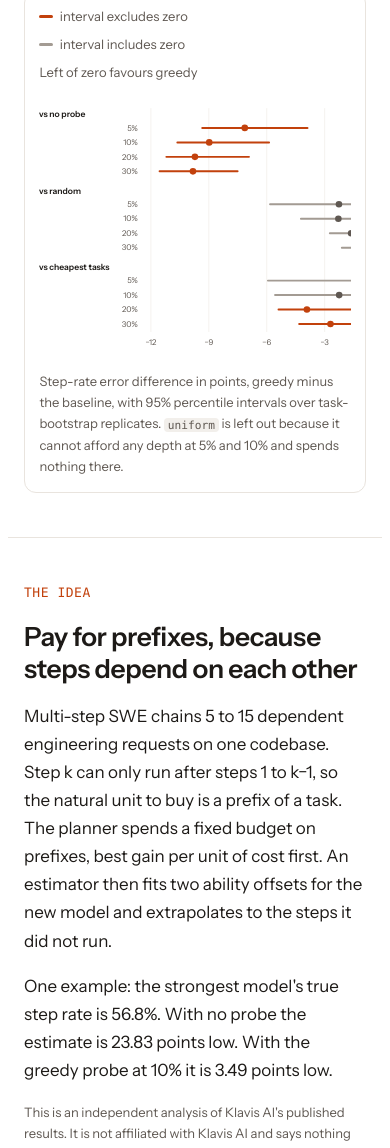
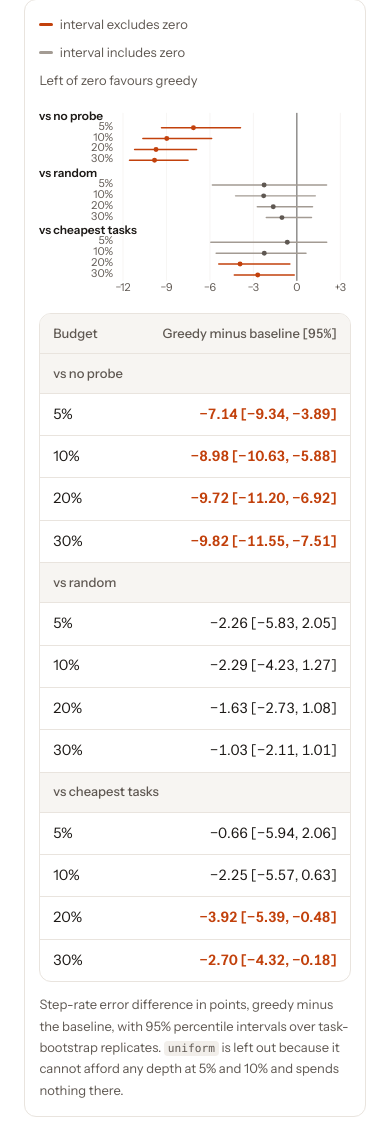
Before and after one commit to yashgix/prefixprobe, a plain HTML site: page docs/index.html in a window 390 px wide. Shown: the part 2059-3207 px from the top of the page. Drawn offline with Linux system fonts and the light colour scheme; a web font is replaced by a local one.

Commit message:
Docs: fit the write-up charts to phone screens, with the interval values as a table

```diff
--- a/docs/index.html
+++ b/docs/index.html
@@ -79,6 +79,8 @@ h1 { font-size: var(--s4); font-weight: 700; letter-spacing: -0.03em; }
 .figure { border: 1px solid var(--line); border-radius: var(--radius); padding: 1.25rem; display: flex; flex-direction: column; gap: 0.75rem; }
 .svg-wrap { overflow-x: auto; }
 .svg-wrap svg { display: block; width: 100%; min-width: 520px; height: auto; }
+.m-only { display: none; }
+td.ex { color: var(--accent); font-weight: 600; }
 svg text { font-family: var(--sans); fill: var(--muted); }
 svg .lbl { font-size: 13px; font-weight: 600; }
 svg .tick { font-size: 12px; }
@@ -98,6 +100,17 @@ tr.hl td { background: var(--accent-soft); }
 .btn { display: inline-flex; align-items: center; gap: 0.4rem; font: inherit; font-weight: 500; padding: 0.55rem 1rem; border-radius: 999px; border: 1px solid var(--accent); color: var(--accent); background: var(--paper); cursor: pointer; }
 footer { padding-block: 2rem 3rem; border-top: 1px solid var(--line); }
 
+@media (max-width: 640px) {
+  /* Phones: fit each chart to the screen, crop the in-chart value column and show the values as text instead. */
+  .svg-wrap { overflow: hidden; }
+  .svg-wrap svg { min-width: 0; }
+  .svg-wrap svg.line { width: 114.3%; }
+  .svg-wrap svg.forest { width: 125.4%; }
+  svg .tick { font-size: 22px; }
+  svg .lbl { font-size: 24px; }
+  svg .val { display: none; }
+  .m-only { display: block; }
+}
 @media (max-width: 760px) {
   .verdict { grid-template-columns: minmax(0, 1fr); }
   .brand { display: none; }
@@ -146,13 +159,13 @@ footer { padding-block: 2rem 3rem; border-top: 1px solid var(--line); }
         <span><i style="background:var(--none)"></i>no probe</span>
       </div>
       <div class="svg-wrap">
-        <svg viewBox="0 0 720 300" role="img" aria-label="Mean absolute step-rate error in points by budget. Greedy 3.96, 2.12, 1.39, 1.28. Random 6.23, 4.41, 3.02, 2.32. Cheapest tasks 4.62, 4.37, 5.31, 3.98. No probe 11.11 at every budget.">
+        <svg class="line" viewBox="0 0 720 300" role="img" aria-label="Mean absolute step-rate error in points by budget. Greedy 3.96, 2.12, 1.39, 1.28. Random 6.23, 4.41, 3.02, 2.32. Cheapest tasks 4.62, 4.37, 5.31, 3.98. No probe 11.11 at every budget.">
           <g stroke="var(--grid)" stroke-width="1">
             <line x1="60" y1="260" x2="600" y2="260"/><line x1="60" y1="200" x2="600" y2="200"/><line x1="60" y1="140" x2="600" y2="140"/><line x1="60" y1="80" x2="600" y2="80"/><line x1="60" y1="20" x2="600" y2="20"/>
           </g>
           <g class="tick" text-anchor="end"><text x="50" y="264">0</text><text x="50" y="204">3</text><text x="50" y="144">6</text><text x="50" y="84">9</text><text x="50" y="24">12</text></g>
           <g class="tick" text-anchor="middle"><text x="150" y="282">5%</text><text x="240" y="282">10%</text><text x="420" y="282">20%</text><text x="600" y="282">30%</text></g>
-          <text class="tick" x="14" y="140" transform="rotate(-90 14 140)" text-anchor="middle">error, points</text>
+          <text class="tick" x="18" y="140" transform="rotate(-90 18 140)" text-anchor="middle">error, points</text>
           <polyline points="150,37.8 600,37.8" fill="none" stroke="var(--none)" stroke-width="2" stroke-dasharray="5 5"/>
           <polyline points="150,167.6 240,172.6 420,153.8 600,180.4" fill="none" stroke="var(--cheap)" stroke-width="2.5"/>
           <polyline points="150,135.4 240,171.8 420,199.6 600,213.6" fill="none" stroke="var(--random)" stroke-width="2.5"/>
@@ -164,6 +177,7 @@ footer { padding-block: 2rem 3rem; border-top: 1px solid var(--line); }
           <text class="val" x="240" y="236" text-anchor="middle" style="fill:var(--accent)">2.12</text>
         </svg>
       </div>
+      <p class="small muted m-only">At 10%: greedy 2.12. At 30%: greedy 1.28, random 2.32, cheapest tasks 3.98. No probe is 11.11 at every budget.</p>
       <p class="small muted">Mean absolute error over the nine held-out models, in percentage points of the true step rate. Budget is a share of the full benchmark's cost in recorded agent time. Absolute errors are biased upward by the resampling, so the paired differences below are the fair comparison.</p>
     </div>
   </div></section>
@@ -173,7 +187,7 @@ footer { padding-block: 2rem 3rem; border-top: 1px solid var(--line); }
     <div class="figure">
       <div class="key"><span><i style="background:var(--accent)"></i>interval excludes zero</span><span><i style="background:var(--none)"></i>interval includes zero</span><span class="muted">Left of zero favours greedy</span></div>
       <div class="svg-wrap">
-        <svg viewBox="0 0 790 400" role="img" aria-label="Paired step-rate error differences, greedy minus baseline. Against no probe every interval is below zero. Against random every interval crosses zero. Against cheapest tasks intervals cross zero at 5 and 10 percent and are below zero at 20 and 30 percent.">
+        <svg class="forest" viewBox="0 0 790 400" role="img" aria-label="Paired step-rate error differences, greedy minus baseline. Against no probe every interval is below zero. Against random every interval crosses zero. Against cheapest tasks intervals cross zero at 5 and 10 percent and are below zero at 20 and 30 percent.">
           <g stroke="var(--grid)" stroke-width="1"><line x1="170" y1="20" x2="170" y2="360"/><line x1="258" y1="20" x2="258" y2="360"/><line x1="346" y1="20" x2="346" y2="360"/><line x1="434" y1="20" x2="434" y2="360"/><line x1="610" y1="20" x2="610" y2="360"/></g>
           <line x1="522" y1="20" x2="522" y2="360" stroke="var(--ink)" stroke-width="1.5"/>
           <g class="tick" text-anchor="middle"><text x="170" y="380">−12</text><text x="258" y="380">−9</text><text x="346" y="380">−6</text><text x="434" y="380">−3</text><text x="522" y="380">0</text><text x="610" y="380">+3</text></g>
@@ -202,6 +216,24 @@ footer { padding-block: 2rem 3rem; border-top: 1px solid var(--line); }
           </g>
         </svg>
       </div>
+      <div class="table-wrap m-only"><table>
+        <tr><th>Budget</th><th class="r">Greedy minus baseline [95%]</th></tr>
+        <tr><th colspan="2" scope="colgroup">vs no probe</th></tr>
+        <tr><td>5%</td><td class="r ex">−7.14 [−9.34, −3.89]</td></tr>
+        <tr><td>10%</td><td class="r ex">−8.98 [−10.63, −5.88]</td></tr>
+        <tr><td>20%</td><td class="r ex">−9.72 [−11.20, −6.92]</td></tr>
+        <tr><td>30%</td><td class="r ex">−9.82 [−11.55, −7.51]</td></tr>
+        <tr><th colspan="2" scope="colgroup">vs random</th></tr>
+        <tr><td>5%</td><td class="r">−2.26 [−5.83, 2.05]</td></tr>
+        <tr><td>10%</td><td class="r">−2.29 [−4.23, 1.27]</td></tr>
+        <tr><td>20%</td><td class="r">−1.63 [−2.73, 1.08]</td></tr>
+        <tr><td>30%</td><td class="r">−1.03 [−2.11, 1.01]</td></tr>
+        <tr><th colspan="2" scope="colgroup">vs cheapest tasks</th></tr>
+        <tr><td>5%</td><td class="r">−0.66 [−5.94, 2.06]</td></tr>
+        <tr><td>10%</td><td class="r">−2.25 [−5.57, 0.63]</td></tr>
+        <tr><td>20%</td><td class="r ex">−3.92 [−5.39, −0.48]</td></tr>
+        <tr><td>30%</td><td class="r ex">−2.70 [−4.32, −0.18]</td></tr>
+      </table></div>
       <p class="small muted">Step-rate error difference in points, greedy minus the baseline, with 95% percentile intervals over task-bootstrap replicates. <code>uniform</code> is left out because it cannot afford any depth at 5% and 10% and spends nothing there.</p>
     </div>
   </div></section>
```
